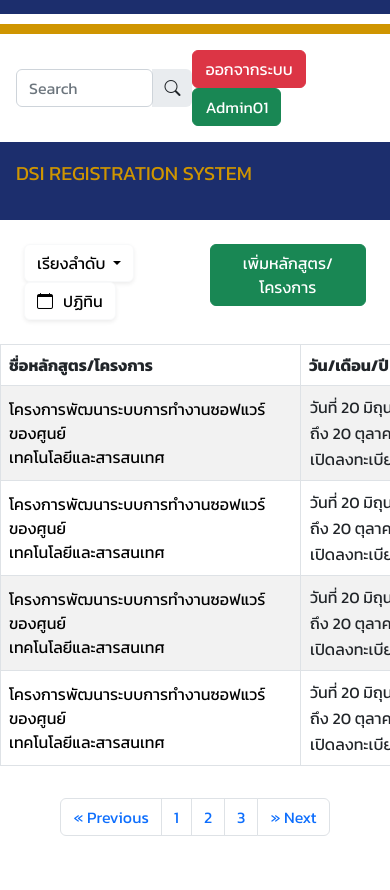
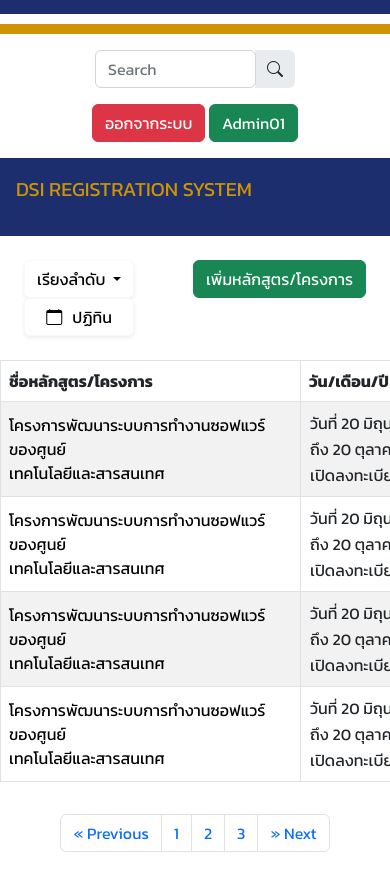
Before and after one commit to RonnayotDev/Dsi-website, a plain HTML site: page Home-admin.html in a window 390 px wide. Shown: the part 90-980 px from the top of the page. Drawn offline with nearby package versions, Linux system fonts and the light colour scheme.

Commit message:
edit-home-admin

```diff
--- a/Home-admin.html
+++ b/Home-admin.html
@@ -10,7 +10,7 @@
     <link rel="stylesheet" href="Styles/course-detail.css" />
     <link rel="stylesheet" href="Styles/register-course-detail.css" />
     <link rel="stylesheet" href="Styles/Admin-login.css" />
-    <link rel="stylesheet" href="Styles/Admin-login.css" />
+    <link rel="stylesheet" href="Styles/Home-admin.css" />
 
     <!-- Bootstrap -->
     <link
--- a/Styles/Home-admin.css
+++ b/Styles/Home-admin.css
@@ -0,0 +1,12 @@
+@media screen and (max-width:767px){
+    .button-top-wrap {
+        flex-direction: column;
+    }
+    .button-group {
+        padding-top: 1rem;
+    }
+    .dropdown{
+        display: flex;
+        flex-direction: column;
+    }
+}
```
